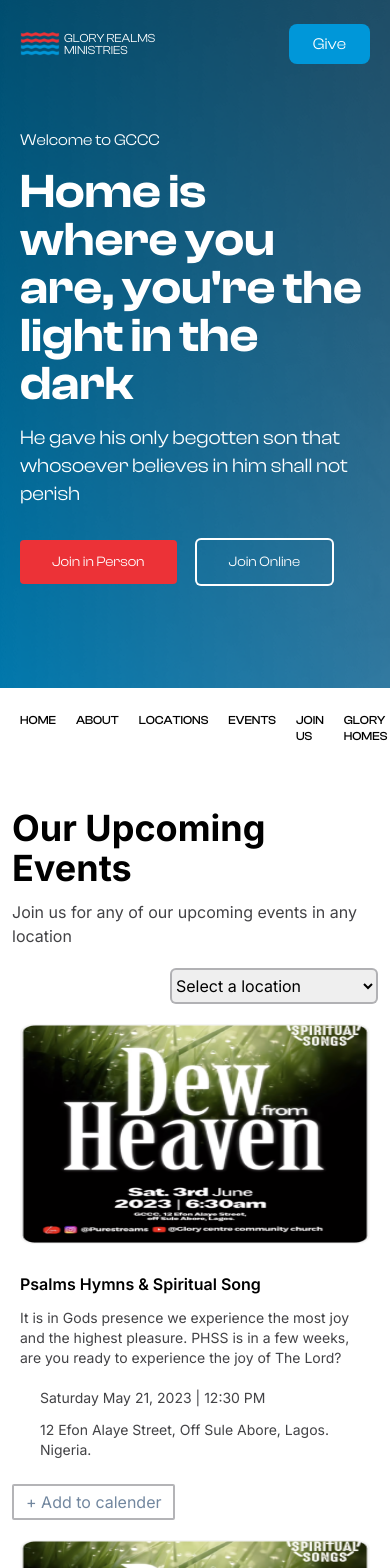
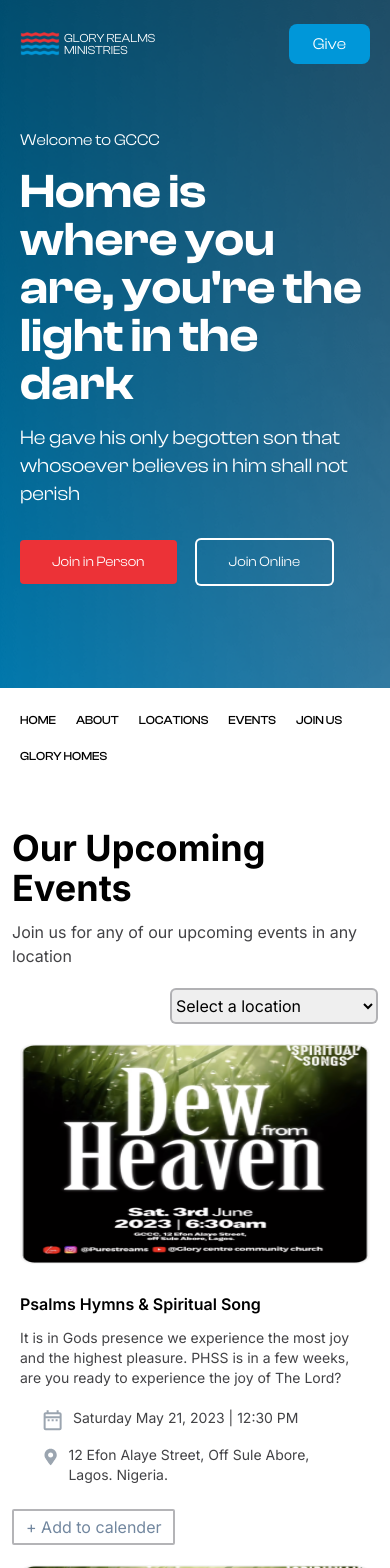
Before and after one commit to TeaToe17/GCCC, a Next.js app: page /events in a window 390 px wide. Shown: the top 1568 px of the page. Built offline with nearby package versions, Linux system fonts and the light colour scheme; a web font is replaced by a local one.

Commit message:
worked on responsiveness

```diff
--- a/src/app/events/page.tsx
+++ b/src/app/events/page.tsx
@@ -72,10 +72,34 @@ const Events = () => {
                     </span>
                   </div>
                   <div className="flex flex-col gap-3 mx-7">
-                    <span className="text-[#131316CC] text-sm font-normal ">
+                    <span className="text-[#131316CC] text-sm font-normal flex gap-2">
+                      <svg
+                        xmlns="http://www.w3.org/2000/svg"
+                        width="25"
+                        height="25"
+                        viewBox="0 0 25 25"
+                        fill="none"
+                      >
+                        <path
+                          d="M7.63281 11.2832H9.63281V13.2832H7.63281V11.2832ZM21.6328 6.2832V20.2832C21.6328 21.3832 20.7328 22.2832 19.6328 22.2832H5.63281C4.52281 22.2832 3.63281 21.3832 3.63281 20.2832L3.64281 6.2832C3.64281 5.1832 4.52281 4.2832 5.63281 4.2832H6.63281V2.2832H8.63281V4.2832H16.6328V2.2832H18.6328V4.2832H19.6328C20.7328 4.2832 21.6328 5.1832 21.6328 6.2832ZM5.63281 8.2832H19.6328V6.2832H5.63281V8.2832ZM19.6328 20.2832V10.2832H5.63281V20.2832H19.6328ZM15.6328 13.2832H17.6328V11.2832H15.6328V13.2832ZM11.6328 13.2832H13.6328V11.2832H11.6328V13.2832Z"
+                          fill="#9BA5B0"
+                        />
+                      </svg>{" "}
                       {info.time}
                     </span>
-                    <span className="text-[#131316CC] text-sm font-normal ">
+                    <span className="text-[#131316CC] text-sm font-normal flex gap-2 ">
+                      <svg
+                        xmlns="http://www.w3.org/2000/svg"
+                        width="25"
+                        height="24"
+                        viewBox="0 0 25 24"
+                        fill="none"
+                      >
+                        <path
+                          d="M12.2292 21.5965C6.55352 13.3684 5.5 12.5239 5.5 9.5C5.5 5.35785 8.85785 2 13 2C17.1421 2 20.5 5.35785 20.5 9.5C20.5 12.5239 19.4465 13.3684 13.7708 21.5965C13.3983 22.1345 12.6016 22.1345 12.2292 21.5965ZM13 12.625C14.7259 12.625 16.125 11.2259 16.125 9.5C16.125 7.7741 14.7259 6.375 13 6.375C11.2741 6.375 9.875 7.7741 9.875 9.5C9.875 11.2259 11.2741 12.625 13 12.625Z"
+                          fill="#9BA5B0"
+                        />
+                      </svg>{" "}
                       {info.location}
                     </span>
                   </div>
--- a/src/components/Header.tsx
+++ b/src/components/Header.tsx
@@ -47,7 +47,7 @@ const notDropDown = () => {
       <h6 className="text-xs w-32 uppercase font-Poppins leading-3">Glory realms ministries</h6>
       </div>
       </Link>
-      <div className="flex gap-4 items-center">
+      <div className="flex gap-4 items-center flex-wrap">
         <ul className="xl:flex hidden text-small gap-7 uppercase font-clash-display-medium">
          <HeaderLinks key={Navlinks[0].key} href={Navlinks[0].href} text={Navlinks[0].text}/>
          <HeaderLinks key={Navlinks[1].key} href={Navlinks[1].href} text={Navlinks[1].text}/>
--- a/src/components/Hero.tsx
+++ b/src/components/Hero.tsx
@@ -22,7 +22,7 @@ const Hero = () => {
       </div>
     </div>
     <div className="sm:max-w-[70vw] " >
-        <ul className="lg:text-sm flex paddings gap-[20px] uppercase font-clash-display-medium text-xs">
+        <ul className="lg:text-sm flex paddings gap-[20px] uppercase font-clash-display-medium text-xs flex-wrap">
         {categoryLinks.map((link) => (
           <Link
           key={link.key}
--- a/src/components/MinistryComp.tsx
+++ b/src/components/MinistryComp.tsx
@@ -94,7 +94,7 @@ const MinistryComp = ({name,image1,image2,image3,image4,image5,image6}:Props) =>
           </div>
           <div className="bg-[url('/purestreampic.png')] h-[500px] w-full m-0 mt-[50px] text-white flex flex-col  justify-center p-[30px] ">
             <p className="font-bold lg:text-[20px] ">
-              Connect with Children's Church
+              Connect with Children&apos;s Church
             </p>
             <p className="mt-[20px] mb-[20px] ">
               Providing a safe space for growth and exploration
```
